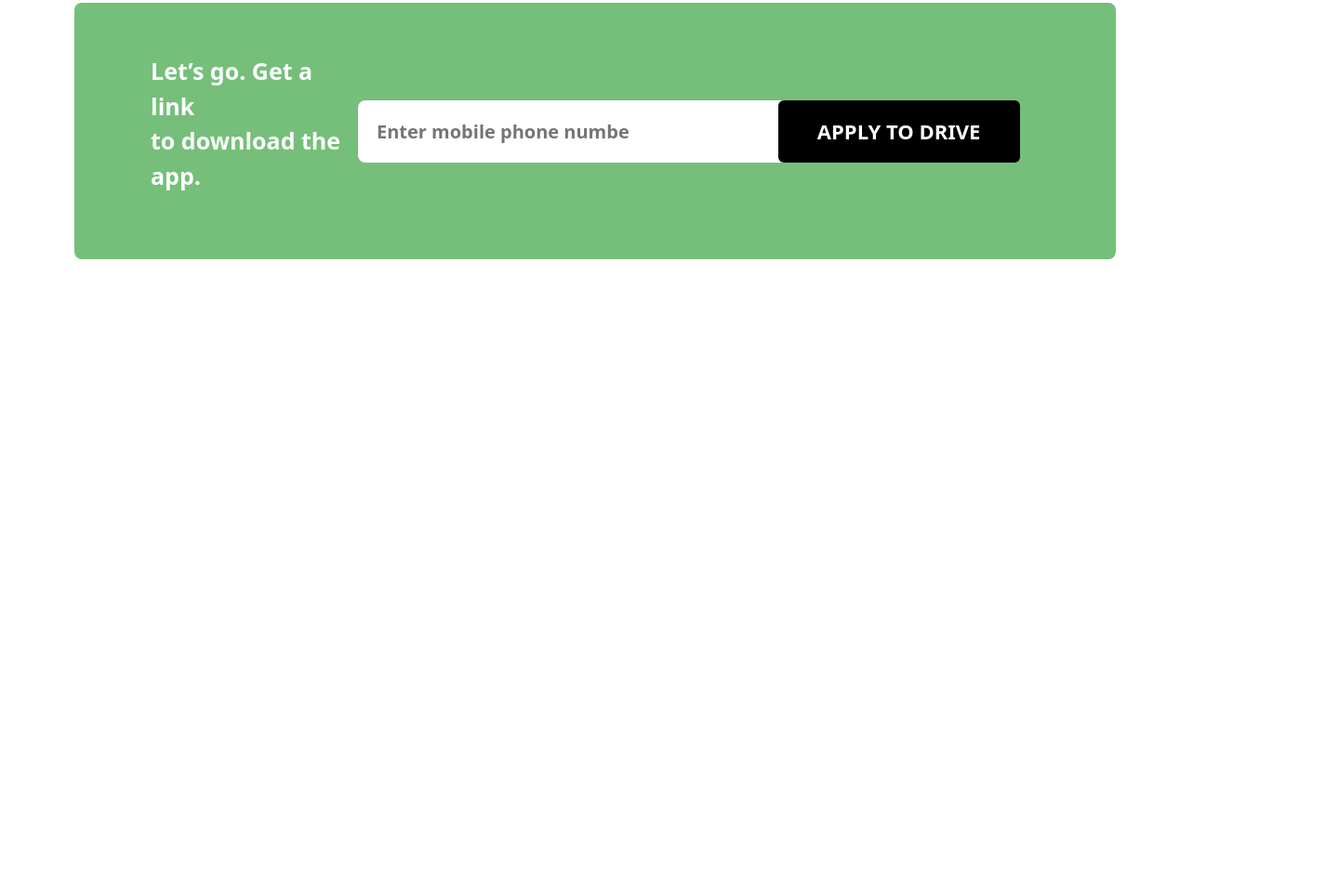
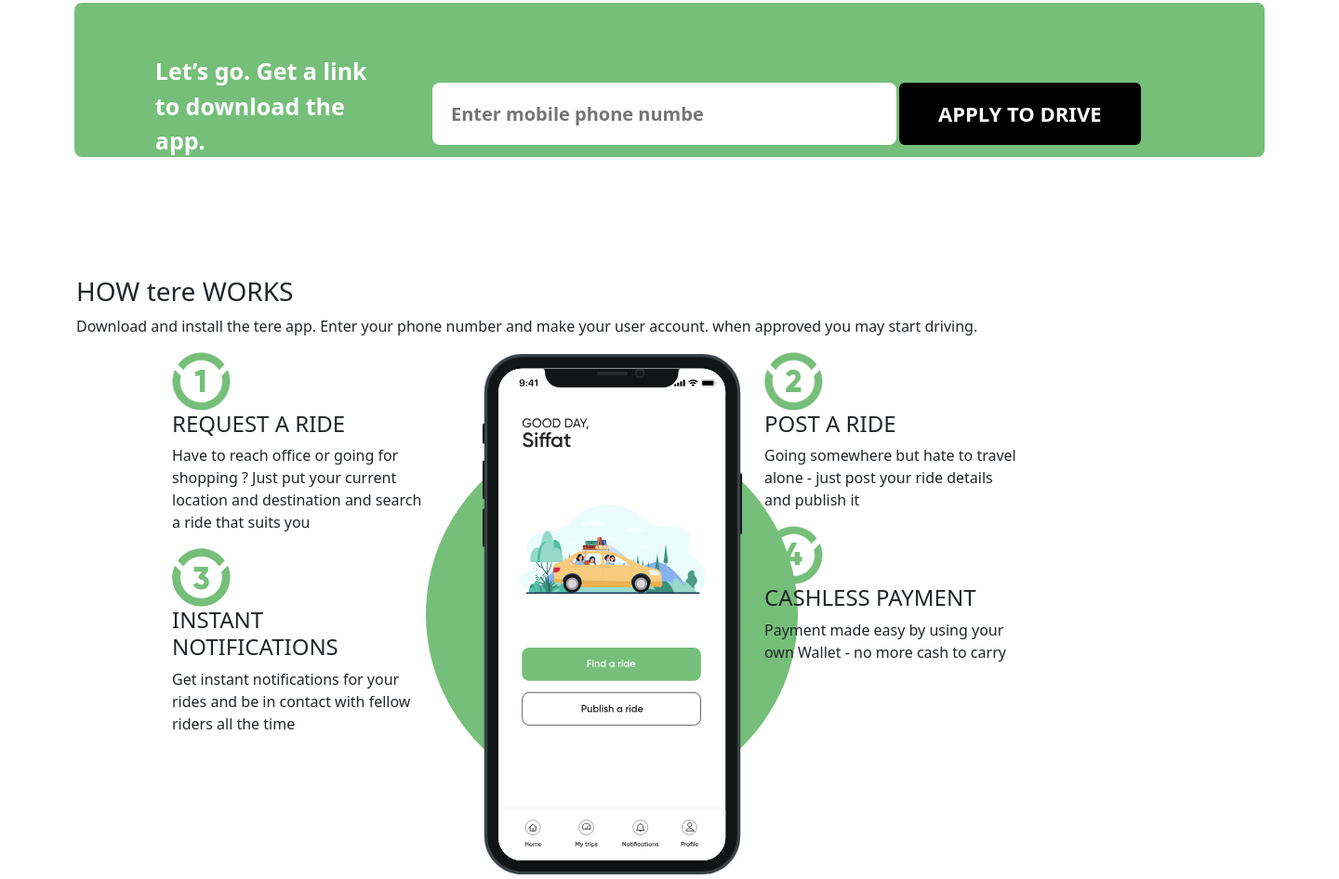
Before and after one commit to Paadrou/avalia-o_pratica_senai, a plain HTML site: page index.html in a window 1280 px wide. Shown: the part 1033-1979 px from the top of the page at 93% size, 1440 px wide, since content can reach past the window. Before the commit the page ends 1440 px from the top, so only its background shows below. Drawn offline with nearby package versions, Linux system fonts and the light colour scheme.

Commit message:
feat: começo seção how work

```diff
--- /dev/null
+++ b/css/components/how-work.css
@@ -0,0 +1,9 @@
+@import url(root.css);
+
+h3{
+
+}
+
+.how-work{
+    align-items: center;
+}
--- a/css/components/nav.css
+++ b/css/components/nav.css
@@ -1,19 +1,22 @@
 @import url(root.css);
 
 nav {
-    width: 1440px;
+    width: auto;
     height: 174px;
     text-align: center;
 
     img {
         width: 180px;
         height: 51px;
+        margin-right: 500px;
+        margin-left: 80px;
     }
 
     a {
         font-size: 17px;
         font-weight: 600;
         color: #000;
+        margin-right: 40px;
     }
 
     .btn {
--- a/css/components/phone-number.css
+++ b/css/components/phone-number.css
@@ -5,6 +5,9 @@
     padding: 55px 70px;
     margin: 86px 80px 128px;
     border-radius: 8px;
+    width: 1280px;
+    height: 166px;
+    justify-content: center;
 
     .btn {
         background-color: black;
--- a/index.html
+++ b/index.html
@@ -87,6 +87,53 @@
             </div>
         </section>
 
+        <section class="how-work">
+            <div class="container">
+                <h3>HOW <span>tere</span> WORKS</h3>
+                <p>Download and install the tere app. Enter your phone number and make your user account. when approved you may start driving.</p>
+                <div class="container-fluid">
+                    <div class="row">
+                        <div class="d-flex">
+                            <div class="col-md-1"></div>
+
+                            <div class="col-md-3">
+                                <div class="work-top">
+                                    <img src="assets/imgs/o1.svg" alt="">
+                                    <h4>REQUEST A RIDE</h4>
+                                    <p>Have to reach office or going for shopping ? Just put your current location and destination and search a ride that suits you</p>
+                                </div>
+
+                                <div class="work-bottom">
+                                    <img src="assets/imgs/o3.svg" alt="">
+                                    <h4>INSTANT NOTIFICATIONS</h4>
+                                    <p>Get instant notifications for your rides and be in contact with fellow riders all the time</p>
+                                </div>
+                            </div>
+
+                            <div class="col-md-4">
+                                <img src="assets/imgs/phone.svg" alt="">
+                            </div>
+
+
+                            <div class="col-md-3">
+                                <div class="work-top">
+                                    <img src="assets/imgs/o2.svg" alt="">
+                                    <h4>POST A RIDE</h4>
+                                   <p>Going somewhere but hate to travel alone - just post your ride details and publish it</p>
+                                </div>
+
+                                <div class="work-bottom">
+                                    <img src="assets/imgs/o4.svg" alt="">
+                                    <h4>CASHLESS PAYMENT</h4>
+                                    <p>Payment made easy by using your own Wallet - no more cash to carry</p>
+                                </div>
+                            </div>
+                        </div>
+                    </div>
+                </div>
+            </div>
+        </section>
+
     </main>
 
     <script src="https://cdn.jsdelivr.net/npm/bootstrap@5.3.6/dist/js/bootstrap.bundle.min.js"
```
Also changed, not shown: assets/imgs/o1.svg (added), assets/imgs/o2.svg (added), assets/imgs/o3.svg (added), assets/imgs/o4.svg (added), assets/imgs/phone.svg (added).
